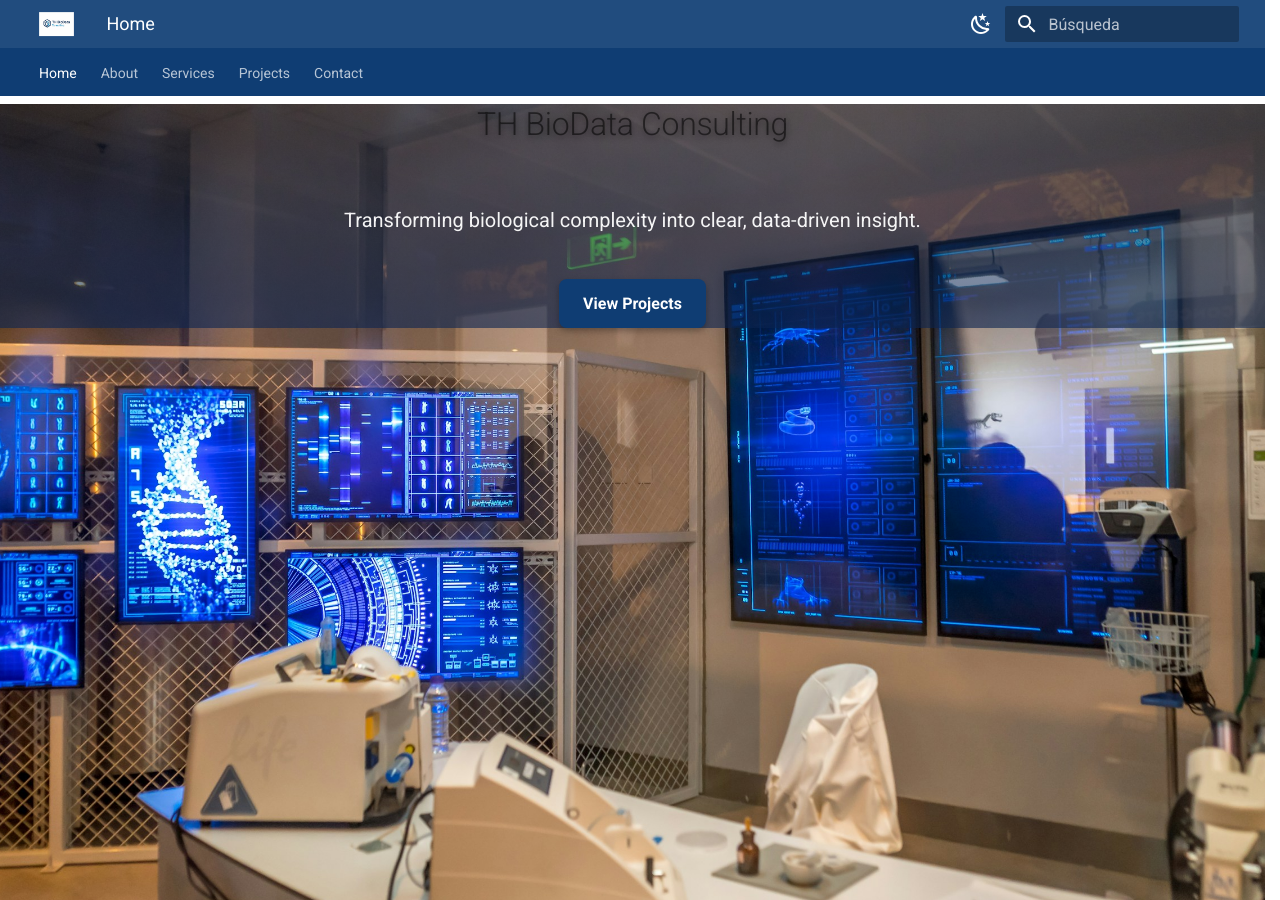
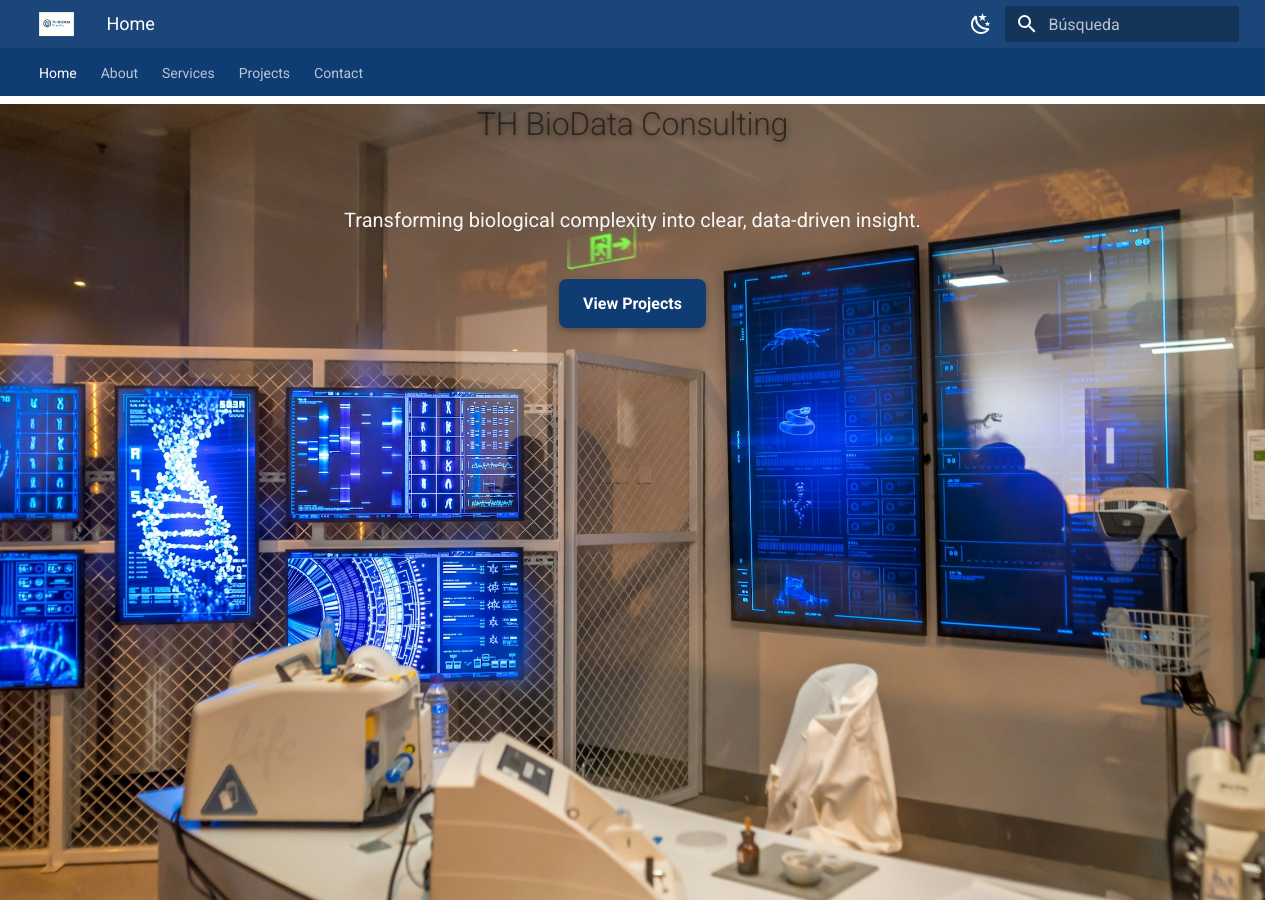
Before and after one commit to TH-BioData/th-biodata.github.io, an MkDocs documentation site: the page built from docs/index.md, in a window 1280 px wide and 900 px high. Built offline with MkDocs 1.6.1 and Material for MkDocs 9.7.7, drawn with Linux system fonts in a browser that asks for light colours.

Commit message:
Update extra.css

```diff
--- a/docs/styles/extra.css
+++ b/docs/styles/extra.css
@@ -1,11 +1,11 @@
 /* ============================================================
-TH BioData — HOME: Fullscreen hero + navbar visible + azul global
+TH BioData — HOME: Fullscreen hero + navbar azul uniforme
 ============================================================ */
 
-/* -------------------- Paleta global (Material for MkDocs) -------------------- */
+/* -------------------- Paleta global -------------------- */
 :root {
-  --th-color-corporate-blue: #0F3D73;      /* primario */
-  --th-color-corporate-light-blue: #7CC6FF;/* acento */
+  --th-color-corporate-blue: #0F3D73;      /* Azul corporativo */
+  --th-color-corporate-light-blue: #7CC6FF;
 }
 
 /* Tema claro */
@@ -13,7 +13,6 @@ TH BioData — HOME: Fullscreen hero + navbar visible + azul global
   --md-primary-fg-color: var(--th-color-corporate-blue);
   --md-primary-fg-color--light: #1E5AA6;
   --md-primary-fg-color--dark: #0A2350;
-
   --md-accent-fg-color: var(--th-color-corporate-light-blue);
 }
 
@@ -22,17 +21,26 @@ TH BioData — HOME: Fullscreen hero + navbar visible + azul global
   --md-primary-fg-color: var(--th-color-corporate-blue);
   --md-primary-fg-color--light: #2A6BBE;
   --md-primary-fg-color--dark: #071B3A;
+  --md-accent-fg-color: var(--th-color-corporate-light-blue);
+}
 
-  --md-accent-fg-color: var(--th-color-corporate-light-blue);
+/* -------------------- Barras superiores -------------------- */
+/* Hace que ambas (logo + tabs) usen el mismo azul */
+.md-header,
+.md-tabs {
+  background-color: var(--th-color-corporate-blue) !important;
+  color: #fff !important;
 }
 
 /* -------------------- Ajustes específicos de HOME -------------------- */
 
-/* 0) Oculta sidebars en Home, pero DEJA visibles los tabs/navbar */
+/* Oculta sidebars en Home */
 body:has(#th-hero) .md-sidebar--primary,
-body:has(#th-hero) .md-sidebar--secondary { display: none !important; }
+body:has(#th-hero) .md-sidebar--secondary {
+  display: none !important;
+}
 
-/* 1) Layout ancho completo SOLO en Home */
+/* Layout ancho completo */
 body:has(#th-hero) .md-main { padding-top: 0 !important; }
 body:has(#th-hero) .md-main > .md-grid {
   max-width: 100% !important;
@@ -52,7 +60,7 @@ body:has(#th-hero) .md-typeset {
 /* Evita reflujo por barra de scroll */
 html { scrollbar-gutter: stable; }
 
-/* 2) HERO fullscreen */
+/* -------------------- HERO fullscreen -------------------- */
 #th-hero {
   position: relative;
   width: 100% !important;
@@ -70,7 +78,19 @@ html { scrollbar-gutter: stable; }
   background: url('../assets/home_hero_v2.jpg') center / cover no-repeat;
   transition: transform 15s linear, filter 2s ease;
 }
-#th-hero .hero__bg:hover { transform: scale(1.05); filter: brightness(1.06); }
+#th-hero .hero__bg:hover {
+  transform: scale(1.05);
+  filter: brightness(1.06);
+}
+
+/* Rectángulo semitransparente: ahora cubre toda la imagen */
+#th-hero::before {
+  content: "";
+  position: absolute;
+  inset: 0;
+  background: rgba(10, 35, 80, 0.55); /* Azul oscuro con transparencia */
+  z-index: 0;
+}
 
 /* Contenido */
 #th-hero .hero__content {
@@ -84,7 +104,6 @@ html { scrollbar-gutter: stable; }
   text-align: center;
   color: #fff;
   padding: 0 5%;
-  background: linear-gradient(to bottom, rgba(10,35,80,.30), rgba(10,35,80,.60));
 }
 
 /* Tipografías */
@@ -92,7 +111,7 @@ html { scrollbar-gutter: stable; }
   font-size: 48px;
   font-weight: 700;
   margin-bottom: 12px;
-  text-shadow: 0 2px 6px rgba(0,0,0,.45);
+  text-shadow: 0 2px 6px rgba(0, 0, 0, .45);
 }
 .hero__tag {
   font-size: 20px;
@@ -109,15 +128,18 @@ html { scrollbar-gutter: stable; }
   color: #fff !important;
   text-decoration: none;
   font-weight: 600;
-  box-shadow: 0 3px 6px rgba(0,0,0,.3);
+  box-shadow: 0 3px 6px rgba(0, 0, 0, .3);
   transition: transform .25s ease, background .25s ease;
 }
-.hero__cta:hover { transform: translateY(-3px); background: #004B8E; }
+.hero__cta:hover {
+  transform: translateY(-3px);
+  background: #004B8E;
+}
 
-/* Header semitransparente sobre el hero (opcional) */
+/* Header sobre el hero (transparente/blur opcional) */
 body:has(#th-hero) .md-header {
-  background-color: rgba(15,61,115,.92) !important;
-  backdrop-filter: saturate(120%) blur(6px);
+  background-color: rgba(15, 61, 115, .95) !important;
+  backdrop-filter: saturate(120%) blur(4px);
 }
 
 /* Responsivo */
```
